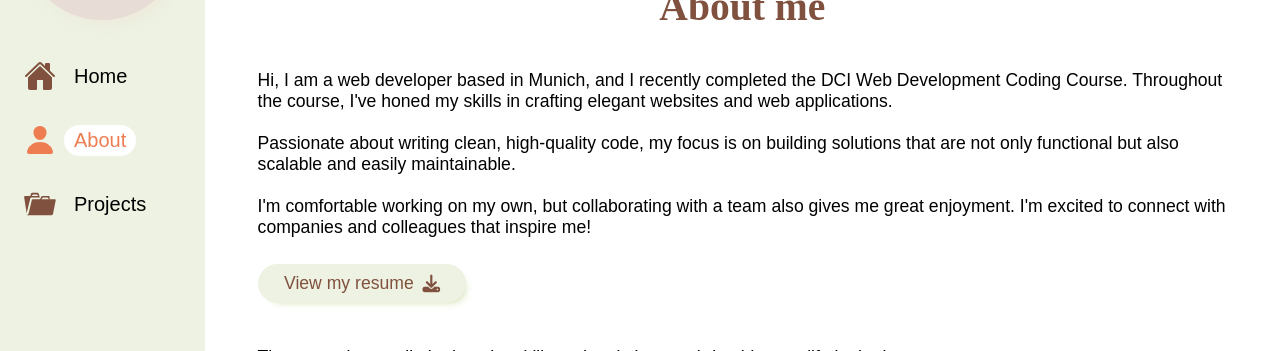
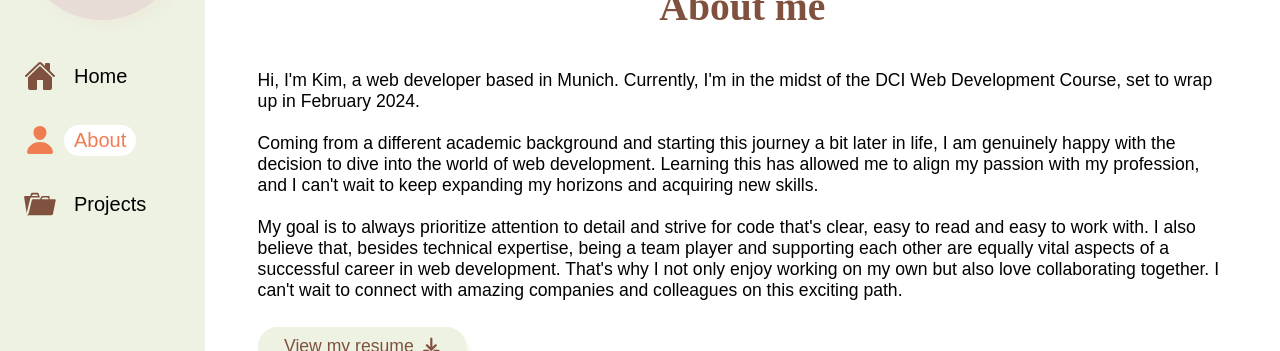
Before and after one commit to kimanh188/Portfolio, a React (Vite) app: page /about in a window 1280 px wide. Shown: the part 172-523 px from the top of the page. Built offline with nearby package versions, Linux system fonts and the light colour scheme; a web font is replaced by a local one.

Commit message:
Updated About-introduction

```diff
--- a/src/routes/About/view/about.view.jsx
+++ b/src/routes/About/view/about.view.jsx
@@ -12,19 +12,25 @@ export function AboutView({ isDarkMode }) {
         <div className="about-section-content">
           <h1 className="about-section-title">About me</h1>
           <p className="about-section-text">
-            Hi, I am a web developer based in Munich, and I recently completed
-            the DCI Web Development Coding Course. Throughout the course,
-            I&apos;ve honed my skills in crafting elegant websites and web
-            applications. <br />
-            <br />
-            Passionate about writing clean, high-quality code, my focus is on
-            building solutions that are not only functional but also scalable
-            and easily maintainable.
+            Hi, I&apos;m Kim, a web developer based in Munich. Currently,
+            I&apos;m in the midst of the DCI Web Development Course, set to wrap
+            up in February 2024.
             <br />
             <br />
-            I&apos;m comfortable working on my own, but collaborating with a
-            team also gives me great enjoyment. I&apos;m excited to connect with
-            companies and colleagues that inspire me!
+            Coming from a different academic background and starting this
+            journey a bit later in life, I am genuinely happy with the decision
+            to dive into the world of web development. Learning this has allowed
+            me to align my passion with my profession, and I can&apos;t wait to
+            keep expanding my horizons and acquiring new skills.
+            <br />
+            <br />
+            My goal is to always prioritize attention to detail and strive for
+            code that&apos;s clear, easy to read and easy to work with. I also
+            believe that, besides technical expertise, being a team player and
+            supporting each other are equally vital aspects of a successful
+            career in web development. That&apos;s why I not only enjoy working
+            on my own but also love collaborating together. I can&apos;t wait to
+            connect with amazing companies and colleagues on this exciting path.
           </p>
           <div className="about-section-btn-container">
             <BtnLinkOut
```
